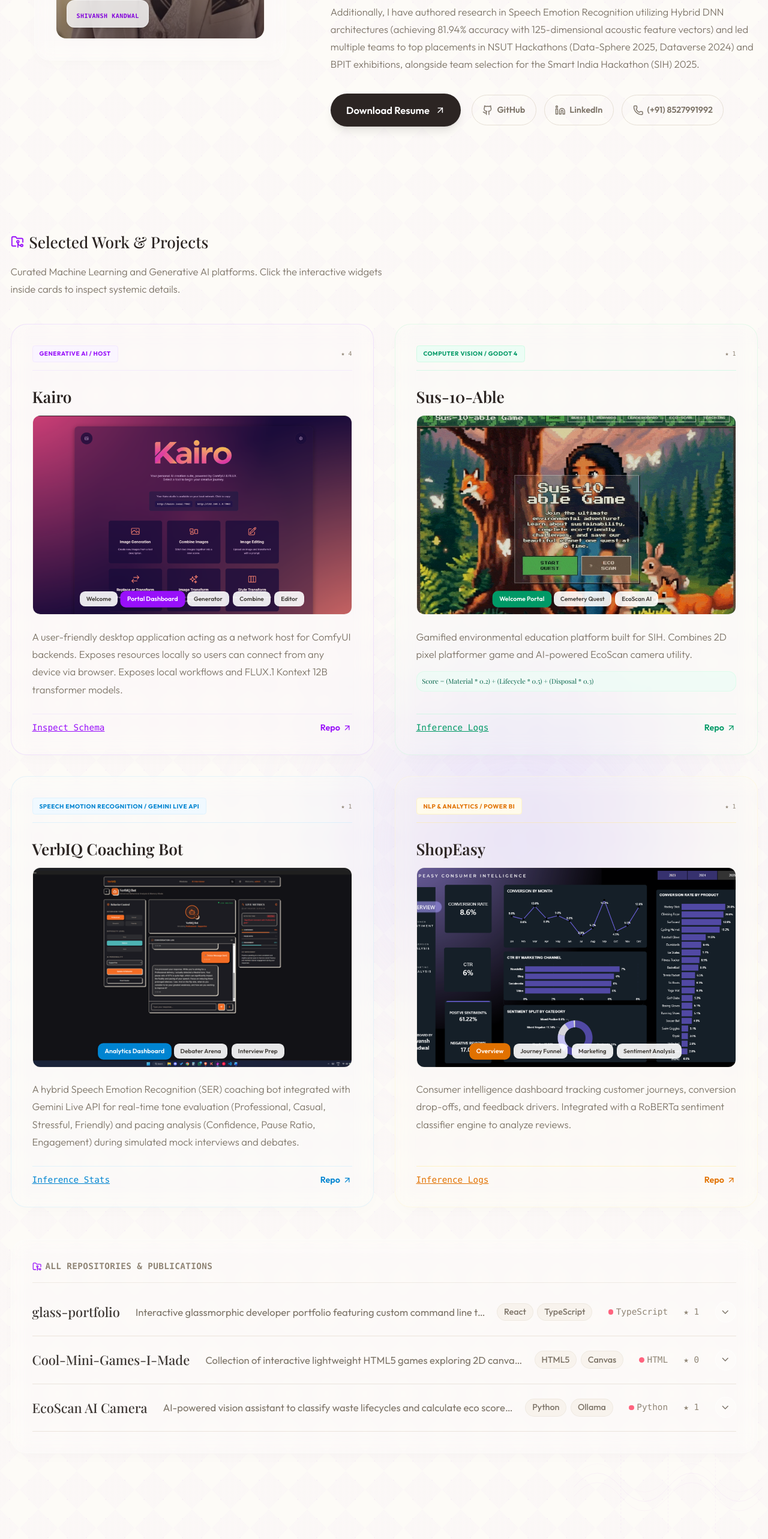
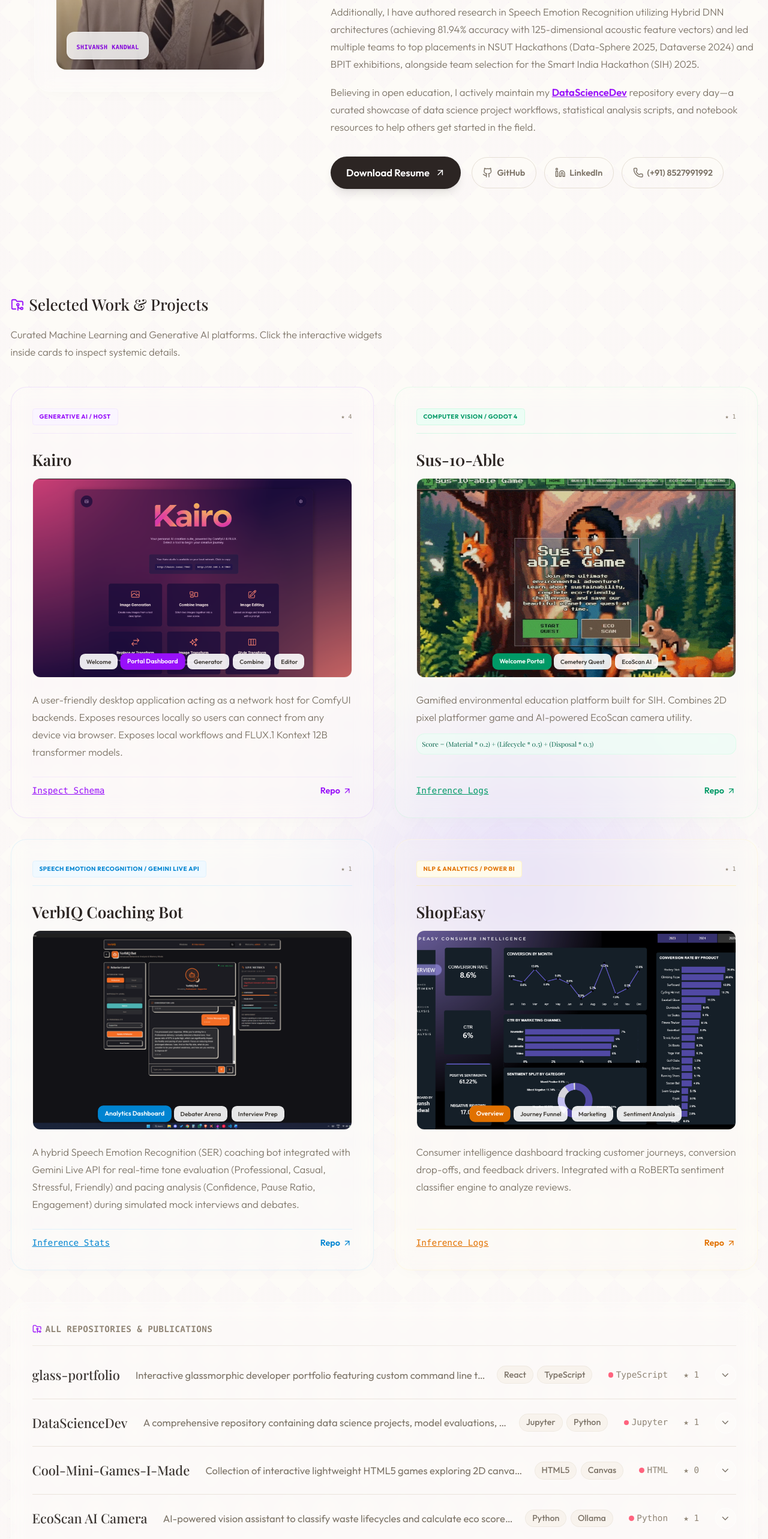
Before and after one commit to ShivanshKandwal/glass-portfolio, a React (Vite) app: page / in a window 1280 px wide. Shown: the part 1420-3986 px from the top of the page at 60% size. Built offline with nearby package versions, Linux system fonts and the light colour scheme; a web font is replaced by a local one.

Commit message:
feat: add DataScienceDev project showcase and about me narrative link

```diff
--- a/src/App.tsx
+++ b/src/App.tsx
@@ -34,6 +34,7 @@ import shopeasyConversion from './assets/shopeasy_conversion.png';
 import shopeasyMarketing from './assets/shopeasy_marketing.png';
 import shopeasySentiment from './assets/shopeasy_sentiment.png';
 import portfolioPreview from './assets/portfolio_preview.png';
+import datascienceDevPreview from './assets/datascience_dev_preview.png';
 
 // Custom SVG Brand Icons
 const GithubIcon = (props: React.SVGProps<SVGSVGElement>) => (
@@ -361,6 +362,15 @@ export default function App() {
       language: "TypeScript"
     },
     {
+      title: "DataScienceDev",
+      description: "A comprehensive repository containing data science projects, model evaluations, Jupyter Notebook guides, and statistical analysis scripts.",
+      tags: ["Jupyter", "Python", "TypeScript", "Data Science"],
+      image: datascienceDevPreview,
+      githubUrl: "https://github.com/ShivanshKandwal/DataScienceDev",
+      stars: "1",
+      language: "Jupyter"
+    },
+    {
       title: "Cool-Mini-Games-I-Made",
       description: "Collection of interactive lightweight HTML5 games exploring 2D canvas rendering and custom logic.",
       tags: ["HTML5", "Canvas", "JS"],
@@ -876,6 +886,9 @@ export default function App() {
                 </p>
                 <p>
                   Additionally, I have authored research in Speech Emotion Recognition utilizing Hybrid DNN architectures (achieving 81.94% accuracy with 125-dimensional acoustic feature vectors) and led multiple teams to top placements in NSUT Hackathons (Data-Sphere 2025, Dataverse 2024) and BPIT exhibitions, alongside team selection for the Smart India Hackathon (SIH) 2025.
+                </p>
+                <p>
+                  Believing in open education, I actively maintain my <a href="https://github.com/ShivanshKandwal/DataScienceDev" target="_blank" rel="noreferrer" className="text-purple-600 hover:text-purple-800 underline font-semibold transition-colors">DataScienceDev</a> repository every day—a curated showcase of data science project workflows, statistical analysis scripts, and notebook resources to help others get started in the field.
                 </p>
               </div>
 
```
Also changed, not shown: src/assets/datascience_dev_preview.png (added).
